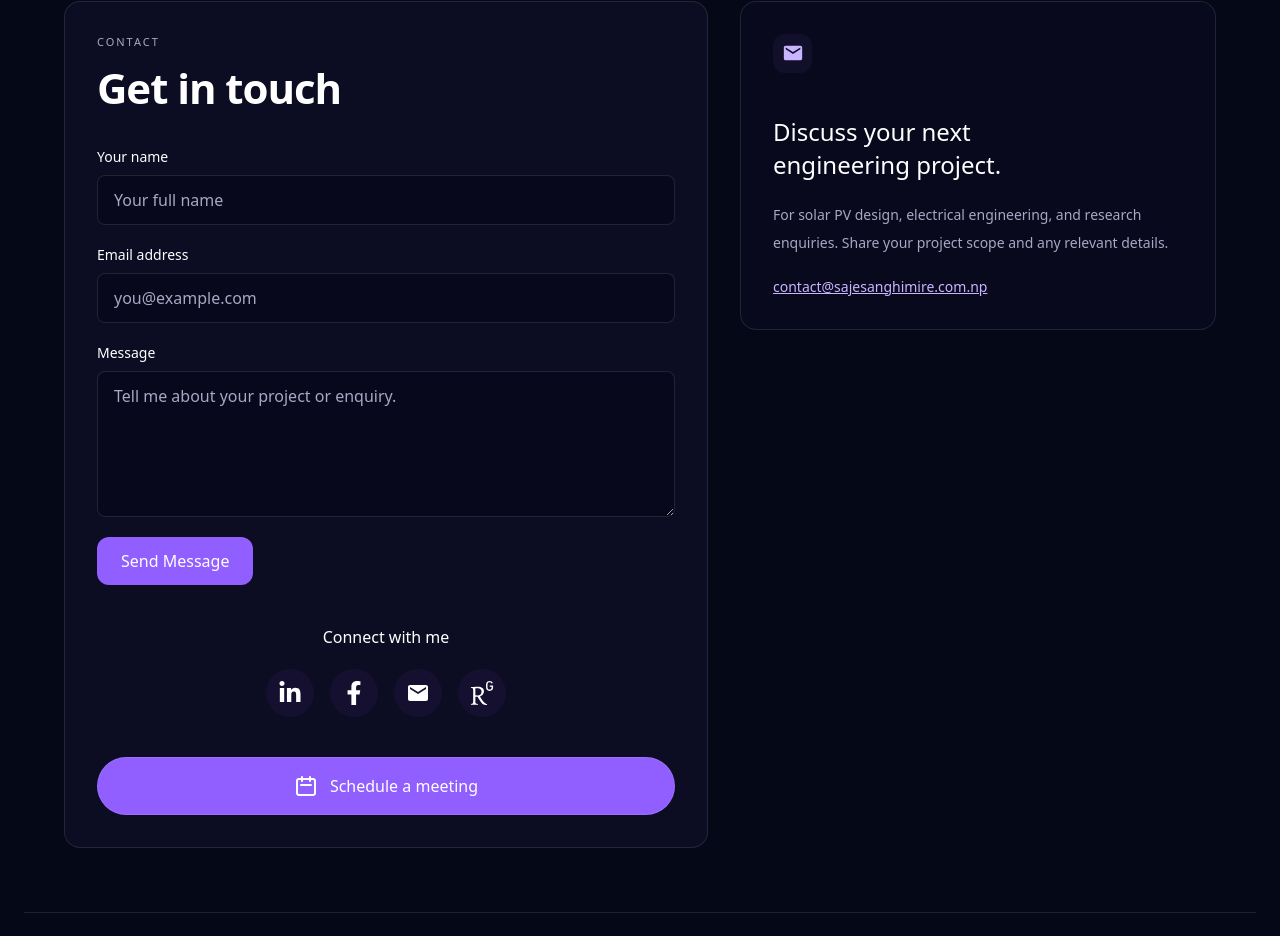
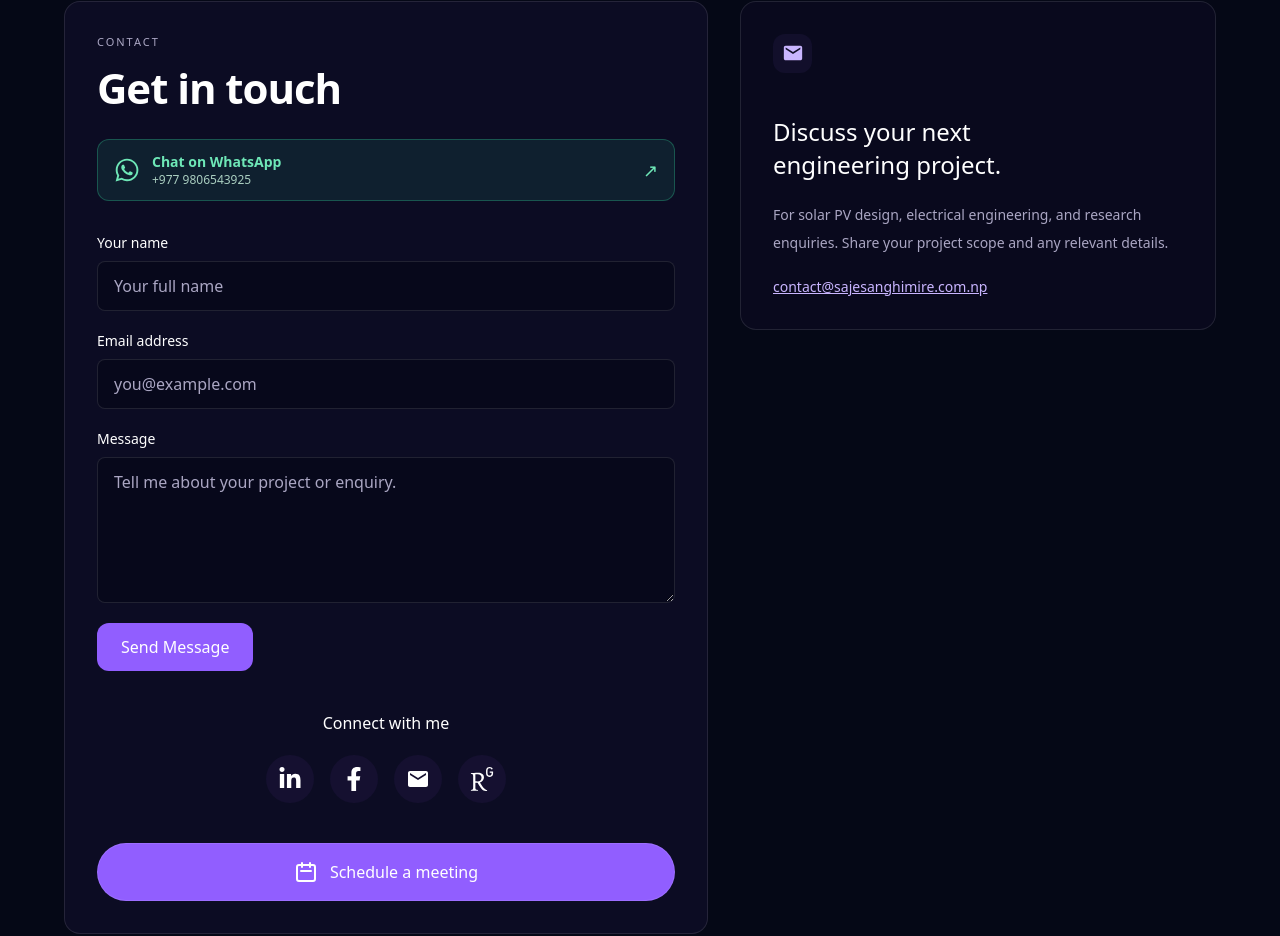
Before and after one commit to GhimirePlan/Sajesan-Ghimire-Portfolio, a React (Vite) app: page / in a window 1280 px wide. Shown: the part 6064-7000 px from the top of the page. Built offline with nearby package versions, Linux system fonts and the light colour scheme; no server answers.

Commit message:
Add prominent WhatsApp contact button

```diff
--- a/src/components/sections/Contact.tsx
+++ b/src/components/sections/Contact.tsx
@@ -1,6 +1,6 @@
 import { useState, type FormEvent } from 'react';
 import { motion } from 'framer-motion';
-import { FaFacebookF, FaLinkedinIn } from 'react-icons/fa';
+import { FaFacebookF, FaLinkedinIn, FaWhatsapp } from 'react-icons/fa';
 import { MdEmail } from 'react-icons/md';
 import { SiResearchgate } from 'react-icons/si';
 
@@ -112,6 +112,21 @@ const Contact = () => {
       >
         <Header useMotion={false} {...config.contact} />
 
+        <a
+          href="https://wa.me/9779806543925"
+          target="_blank"
+          rel="noopener noreferrer"
+          aria-label="Chat on WhatsApp at +977 9806543925 (opens in a new tab)"
+          className="mt-6 flex items-center gap-3 rounded-xl border border-emerald-400/30 bg-emerald-400/10 px-4 py-3 text-emerald-300 transition-colors duration-200 hover:border-emerald-400/60 hover:bg-emerald-400/20 focus-visible:outline focus-visible:outline-2 focus-visible:outline-offset-4 focus-visible:outline-emerald-300"
+        >
+          <FaWhatsapp size={26} className="shrink-0" aria-hidden="true" />
+          <span className="min-w-0">
+            <span className="block text-sm font-semibold">Chat on WhatsApp</span>
+            <span className="block text-xs text-emerald-100/80">+977 9806543925</span>
+          </span>
+          <span className="ml-auto text-lg" aria-hidden="true">↗</span>
+        </a>
+
         <form
           action="https://formsubmit.co/contact@sajesanghimire.com.np"
           method="POST"
```
